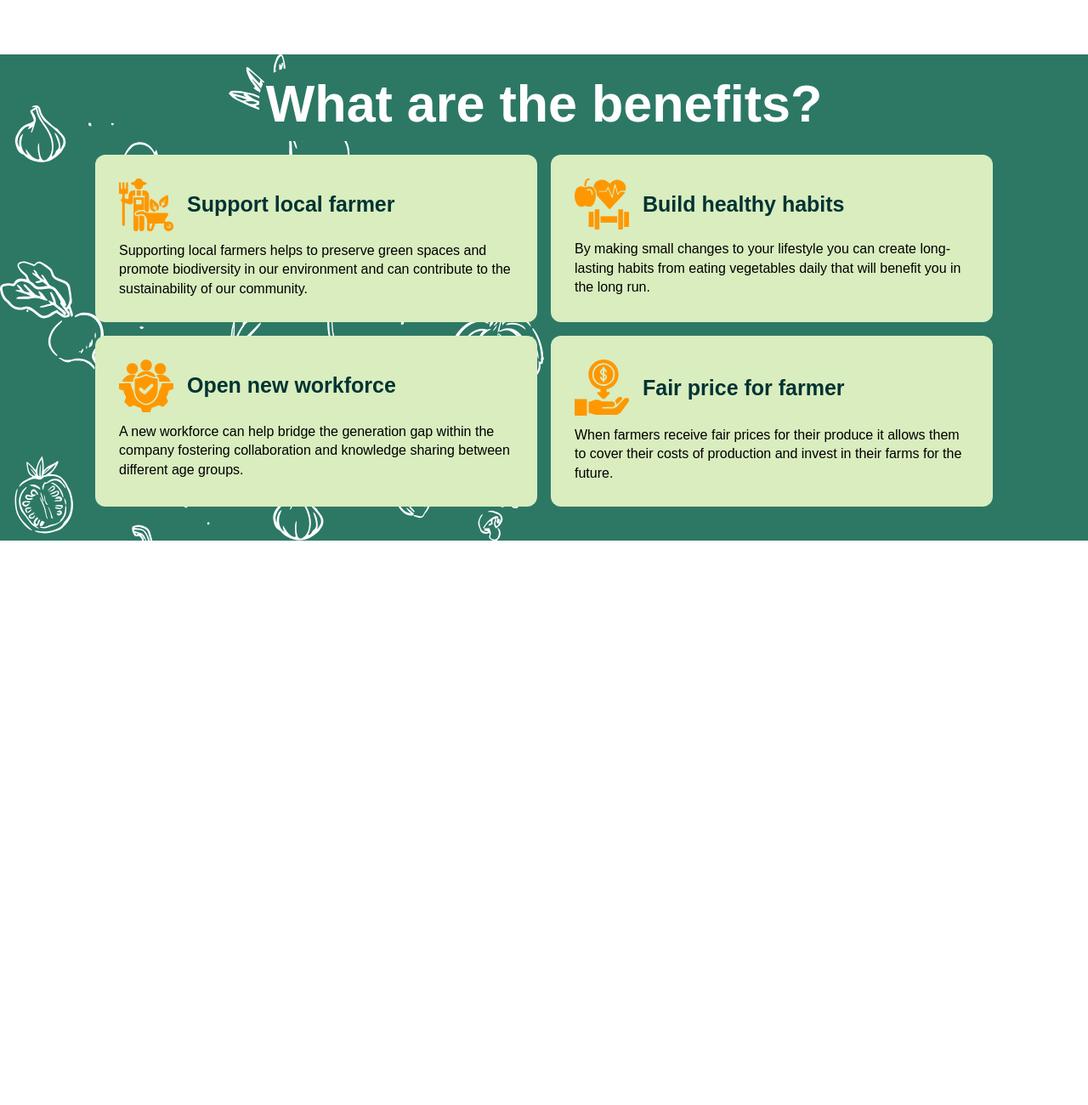
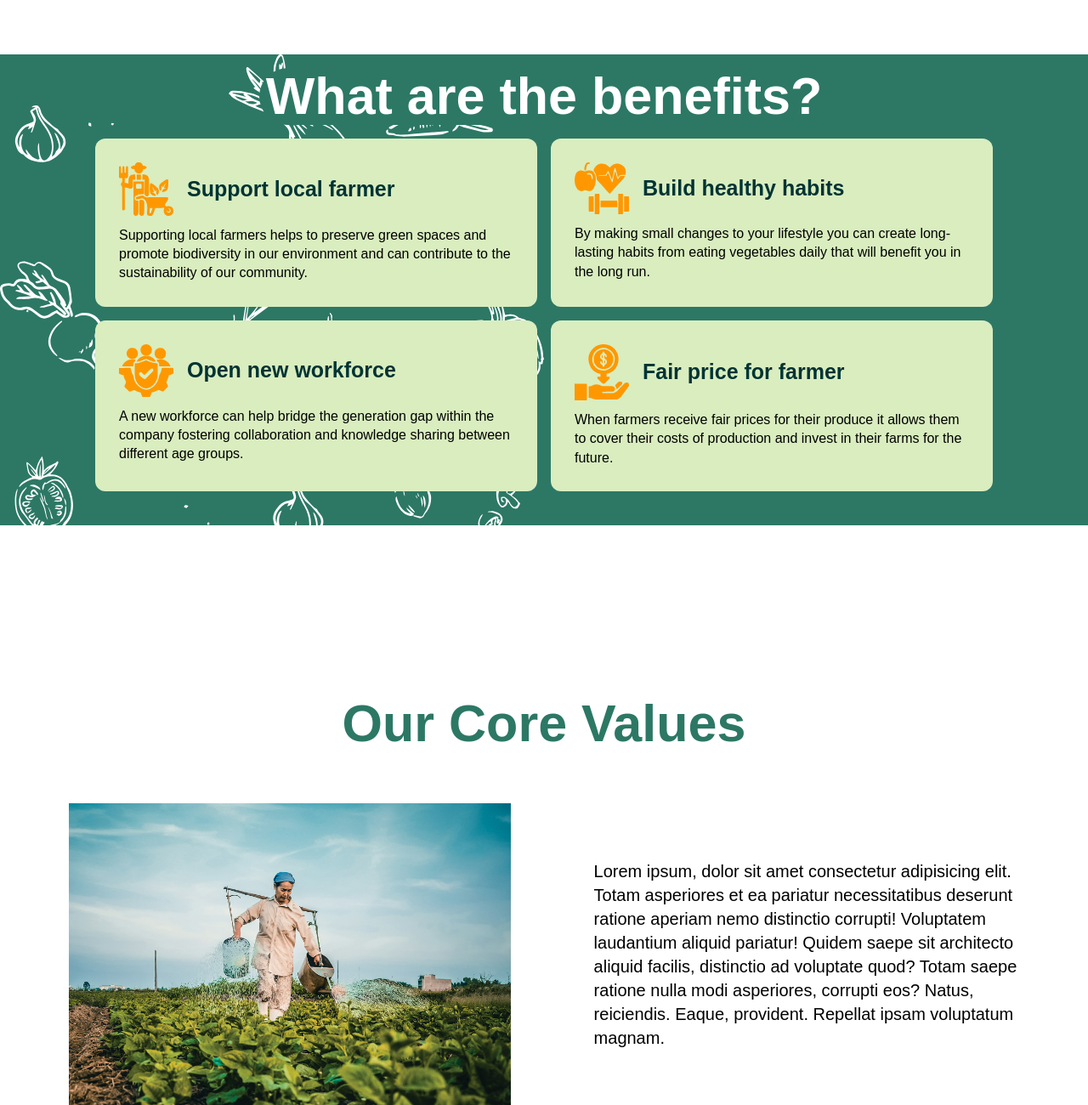
Before and after one commit to bntngbgs/get-veggies, a website built with Vite: page index.html in a window 1280 px wide. Shown: the part 1779-3079 px from the top of the page at 85% size. Before the commit the page ends 2607 px from the top, so only its background shows below. Built offline with nearby package versions, Linux system fonts and the light colour scheme; files whose address does not match are found by name; a web font is replaced by a local one.

Commit message:
add initial values description section

```diff
--- a/index.html
+++ b/index.html
@@ -60,7 +60,7 @@
 
       <section class="container product-card-container">
         <div class="product-text">
-          <p>Explore our top selling products</p>
+          <p class="section-header">Explore our top selling products</p>
         </div>
 
         <div class="product-card">
@@ -130,7 +130,7 @@
       </section>
 
       <section class="desc-card-outer">
-        <h2>What are the benefits?</h2>
+        <h2 class="section-header">What are the benefits?</h2>
         <div class="container desc-card-container">
           <div class="desc-card">
             <div class="desc-card-header">
@@ -186,6 +186,24 @@
           </div>
         </div>
       </section>
+
+      <section class="container values-description-container">
+        <h2 class="section-header">Our Core Values</h2>
+        <div class="values-description">
+          <div class="values">
+            <img src="/images/New folder/watering.jpg" alt="" />
+            <p>
+              Lorem ipsum, dolor sit amet consectetur adipisicing elit. Totam
+              asperiores et ea pariatur necessitatibus deserunt ratione aperiam
+              nemo distinctio corrupti! Voluptatem laudantium aliquid pariatur!
+              Quidem saepe sit architecto aliquid facilis, distinctio ad
+              voluptate quod? Totam saepe ratione nulla modi asperiores,
+              corrupti eos? Natus, reiciendis. Eaque, provident. Repellat ipsam
+              voluptatum magnam.
+            </p>
+          </div>
+        </div>
+      </section>
     </main>
   </body>
 </html>
--- a/style.css
+++ b/style.css
@@ -101,6 +101,14 @@ h6 {
   background-color: var(--color-accent);
   color: white;
   cursor: pointer;
+}
+
+.section-header {
+  font-family: var(--ff-heading);
+  font-size: var(--fs-xxl);
+  line-height: 1.1;
+  color: var(--color-primary);
+  text-align: center;
 }
 
 /* HEADER */
@@ -275,13 +283,10 @@ header {
 }
 
 .product-text p {
-  font-family: var(--ff-heading);
-  font-size: var(--fs-xxl);
   text-align: center;
   /* color: white; */
   width: 16ch;
-  line-height: 1.1;
-  color: var(--color-primary);
+
   /* align-self: center; */
 }
 
@@ -384,11 +389,10 @@ header {
   /* background-size: contain; */
   /* background-position: bottom left; */
   padding-top: var(--spacing-m);
-  margin-bottom: 12rem;
+  /* margin-bottom: 12rem; */
 }
 
 .desc-card-outer > h2 {
-  font-family: var(--ff-heading);
   /* display: inline-block; */
   /* margin-inline: auto; */
   justify-content: center;
@@ -398,8 +402,6 @@ header {
   padding-inline: var(--spacing-xs);
   border-radius: 36px;
   background-color: var(--color-primary);
-  text-align: center;
-  font-size: var(--fs-xxl);
   /* padding-top: var(--spacing-s); */
   /* margin-top: var(--spacing-s); */
 }
@@ -453,3 +455,28 @@ header {
 .desc-card-text {
   /* font-weight: 200; */
 }
+
+/*  */
+.values-description-container {
+  margin-top: 12.5rem;
+}
+
+.values-description {
+  margin-top: var(--spacing-2xl);
+}
+
+.values {
+  display: flex;
+  justify-content: space-around;
+  align-items: center;
+}
+
+.values img {
+  width: 520px;
+}
+
+.values p {
+  width: 45ch;
+  font-size: 1.25rem;
+  font-weight: 200;
+}
```
Also changed, not shown: public/images/New folder/watering.jpg (added).
